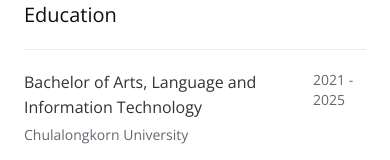
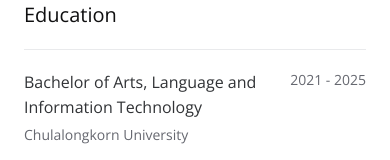
Before and after one commit to rungpilai/rungpilaip, a React (Vite) app: page /about in a window 390 px wide. Shown: the part 466-626 px from the top of the page. Built offline with nearby package versions, Linux system fonts and the light colour scheme.

Commit message:
fix: add whitespace-nowrap class to date spans in About component for improved layout

```diff
--- a/src/pages/About.jsx
+++ b/src/pages/About.jsx
@@ -35,21 +35,21 @@
                                 <span className="text-(--color-text-secondary) font-medium">UX/UI Designer</span>
                                 <span className="text-sm md:text-base text-(--color-text-tertiary)">Smile Education (Education)</span>
                             </div>
-                            <span className="text-sm md:text-base text-(--color-text-tertiary)">2026 - Present</span>
+                            <span className="text-sm md:text-base text-(--color-text-tertiary) whitespace-nowrap">2026 - Present</span>
                         </div>
                         <div className="self-stretch inline-flex justify-between items-start pt-5 border-t border-(--color-border)">
                             <div className="inline-flex flex-col justify-start items-start gap-1">
                                 <span className="text-(--color-text-secondary) font-medium">UX/UI Designer</span>
                                 <span className="text-sm md:text-base text-(--color-text-tertiary)">SourceCode (Software Solutions) </span>
                             </div>
-                            <span className="text-sm md:text-base text-(--color-text-tertiary)">2025 - 2026</span>
+                            <span className="text-sm md:text-base text-(--color-text-tertiary) whitespace-nowrap">2025 - 2026</span>
                         </div>
                         <div className="self-stretch inline-flex justify-between items-start pt-5 border-t border-(--color-border)">
                             <div className="inline-flex flex-col justify-start items-start gap-1">
                                 <span className="text-(--color-text-secondary) font-medium">UX Trainee and Researcher</span>
                                 <span className="text-sm md:text-base text-(--color-text-tertiary)">SCG Home (Home Solutions)</span>
                             </div>
-                            <span className="text-sm md:text-base text-(--color-text-tertiary)">2024 - 2025</span>
+                            <span className="text-sm md:text-base text-(--color-text-tertiary) whitespace-nowrap">2024 - 2025</span>
                         </div>
                         <div className="justify-start text-xl mt-12">Education</div>
                         <div className="self-stretch inline-flex justify-between items-start pt-5 border-t border-(--color-border)">
@@ -57,7 +57,7 @@
                                 <span className="text-(--color-text-secondary) font-medium">Bachelor of Arts, Language and Information Technology</span>
                                 <span className="text-sm md:text-base text-(--color-text-tertiary)">Chulalongkorn University</span>
                             </div>
-                            <span className="text-sm md:text-base text-(--color-text-tertiary)">2021 - 2025</span>
+                            <span className="text-sm md:text-base text-(--color-text-tertiary) whitespace-nowrap">2021 - 2025</span>
                         </div>
                     </div>
 
```
